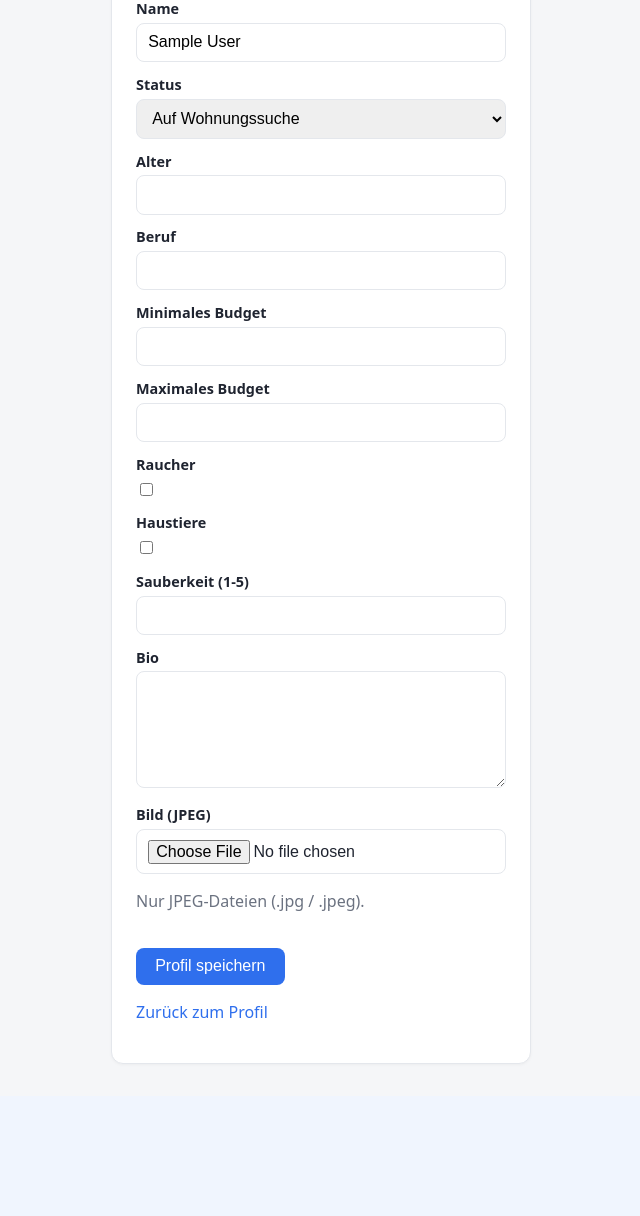
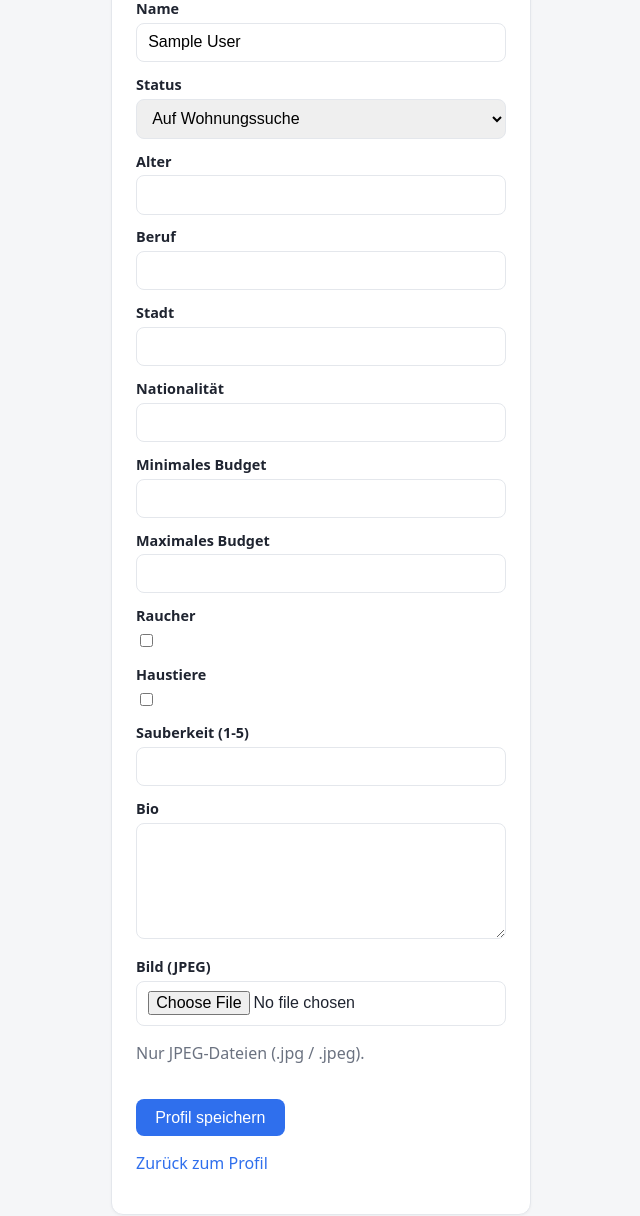
Before and after one commit to Skormer/WebDev-Project, a Flask app: page /profile/edit in a window 1280 px wide. Shown: the part 176-1392 px from the top of the page, without its empty margins (319-959 px from the left). Before the commit the page ends 1240 px from the top, so only its background shows below. Run offline with Flask 3, Linux system fonts and the light colour scheme; the visitor is signed in with stand-in values (Sample User, id 1); some libraries are stand-ins or nearby versions.

Commit message:
Add user stadt/nationalitaet, drop unused lat/lng, trim listing owner card
Co-Authored-By: Claude Opus 4.8 (1M context) <noreply@anthropic.com>

```diff
--- a/app/forms.py
+++ b/app/forms.py
@@ -29,6 +29,8 @@ class ProfileEditForm(FlaskForm):
     )
     alter = IntegerField("Alter")
     beruf = StringField("Beruf", validators=[Length(max=120)])
+    stadt = StringField("Stadt", validators=[Length(max=120)])
+    nationalitaet = StringField("Nationalität", validators=[Length(max=120)])
     budget_min = IntegerField("Minimales Budget")
     budget_max = IntegerField("Maximales Budget")
     raucher = BooleanField("Raucher")
--- a/app/models.py
+++ b/app/models.py
@@ -15,6 +15,8 @@ class User(UserMixin, db.Model):
     name = db.Column(db.String(120), nullable=False)
     alter = db.Column(db.Integer)
     beruf = db.Column(db.String(120))
+    stadt = db.Column(db.String(120))
+    nationalitaet = db.Column(db.String(120))
     budget_min = db.Column(db.Integer)
     budget_max = db.Column(db.Integer)
     raucher = db.Column(db.Boolean, default=False)
@@ -22,8 +24,6 @@ class User(UserMixin, db.Model):
     sauberkeit = db.Column(db.Integer)  # 1-5
     bio = db.Column(db.Text)
     foto_url = db.Column(db.String(500))
-    lat = db.Column(db.Float)
-    lng = db.Column(db.Float)
     created_at = db.Column(db.DateTime, default=datetime.utcnow)
     # "suchend" = sucht ein Zimmer/WG, "anbietend" = inseriert ein Zimmer/WG
     rolle = db.Column(db.String(20), nullable=False, default="suchend")
--- a/app/routes/profile.py
+++ b/app/routes/profile.py
@@ -39,6 +39,8 @@ def edit():
         current_user.rolle = form.rolle.data
         current_user.alter = form.alter.data
         current_user.beruf = form.beruf.data.strip() if form.beruf.data else None
+        current_user.stadt = form.stadt.data.strip() if form.stadt.data else None
+        current_user.nationalitaet = form.nationalitaet.data.strip() if form.nationalitaet.data else None
         current_user.budget_min = form.budget_min.data
         current_user.budget_max = form.budget_max.data
         current_user.raucher = form.raucher.data
--- a/app/static/css/style.css
+++ b/app/static/css/style.css
@@ -55,7 +55,6 @@ label { display: block; margin: 0.8rem 0 0.3rem; font-weight: 600; font-size: 0.
   font-size: 1rem;
 }
 .btn {
-  display: inline-block;
   display: inline-block;
   margin-top: 1.2rem;
   padding: 0.6rem 1.2rem;
--- a/app/templates/listings/detail.html
+++ b/app/templates/listings/detail.html
@@ -39,15 +39,13 @@
           {% if owner.beruf %}{{ owner.beruf }}{% endif %}
           {% if owner.alter %} · {{ owner.alter }} Jahre{% endif %}
         </p>
-        <span class="role-badge role-{{ owner.rolle }}">
-          {{ 'Bietet ein Inserat an' if owner.rolle == 'anbietend' else 'Auf Wohnungssuche' }}
-        </span>
       </div>
     </div>
 
     <dl class="details listing-details">
       <div><dt>Email</dt><dd>{{ owner.email }}</dd></div>
-      <div><dt>Budget</dt><dd>{% if owner.budget_min or owner.budget_max %}{{ owner.budget_min or '?' }}–{{ owner.budget_max or '?' }} CHF{% else %}–{% endif %}</dd></div>
+      <div><dt>Stadt</dt><dd>{{ owner.stadt or '–' }}</dd></div>
+      <div><dt>Nationalität</dt><dd>{{ owner.nationalitaet or '–' }}</dd></div>
       <div><dt>Raucher</dt><dd>{{ 'Ja' if owner.raucher else 'Nein' }}</dd></div>
       <div><dt>Haustiere</dt><dd>{{ 'Ja' if owner.haustiere else 'Nein' }}</dd></div>
       <div><dt>Sauberkeit</dt><dd>{{ owner.sauberkeit ~ ' / 5' if owner.sauberkeit else '–' }}</dd></div>
--- a/app/templates/profile.html
+++ b/app/templates/profile.html
@@ -23,6 +23,8 @@
 
   <dl class="details">
     <div><dt>Email</dt><dd>{{ user.email }}</dd></div>
+    <div><dt>Stadt</dt><dd>{{ user.stadt or '–' }}</dd></div>
+    <div><dt>Nationalität</dt><dd>{{ user.nationalitaet or '–' }}</dd></div>
     <div><dt>Budget</dt>
       <dd>
         {% if user.budget_min or user.budget_max %}
--- a/app/templates/profile_edit.html
+++ b/app/templates/profile_edit.html
@@ -19,6 +19,12 @@
 
     <label>{{ form.beruf.label }}</label>
     {{ form.beruf(class="input") }}
+
+    <label>{{ form.stadt.label }}</label>
+    {{ form.stadt(class="input") }}
+
+    <label>{{ form.nationalitaet.label }}</label>
+    {{ form.nationalitaet(class="input") }}
 
     <label>{{ form.budget_min.label }}</label>
     {{ form.budget_min(class="input") }}
```
Also changed, not shown: BUILD_PLAN.md (+1 -1 lines), seed.py (+10 -0 lines), changelog.md.
